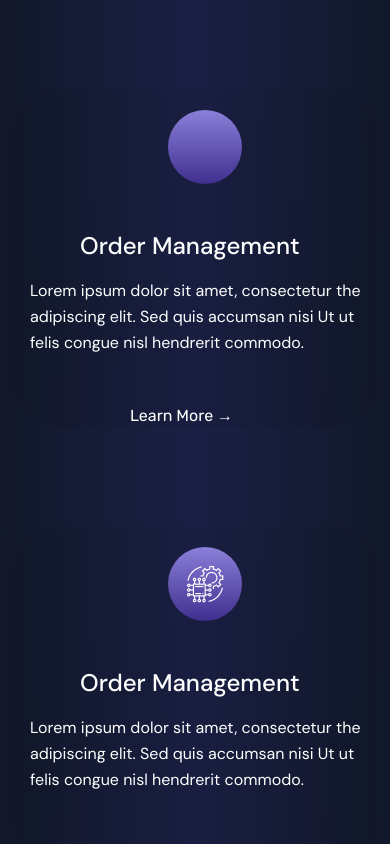
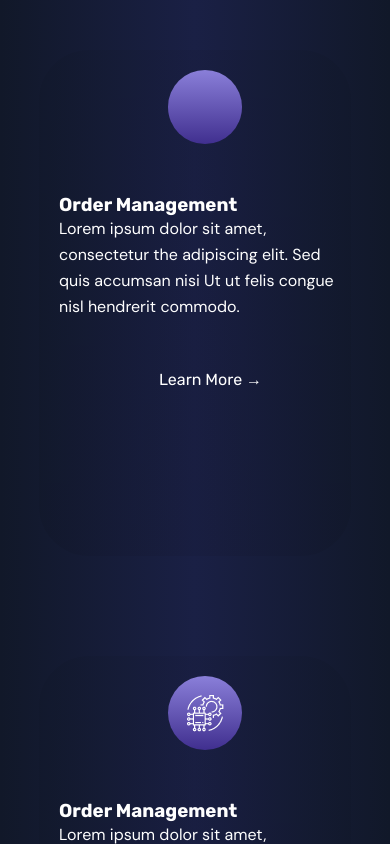
Before and after one commit to lazizbekxoljigitov-tech/game-zona, a website: page index.html in a window 390 px wide. Shown: the part 1156-2000 px from the top of the page. Drawn offline with Linux system fonts and the light colour scheme.

Commit message:
bhsdkkkb

```diff
--- a/index.html
+++ b/index.html
@@ -22,6 +22,17 @@
   <body>
     <header class="header cantenr">
       <nav class="navbar">
+        <div class="navbar__media--bar">
+          <div class="navbar__media--logo">
+            <img src="./image/Standard Collection 13.png" alt="" class="media--img">
+            <h2 class="media__logo--title">Zone.</h2>
+          </div>
+          <div class="navbar__bar">
+            <button class="navbar__bar--icons">
+              <i class="fa-solid fa-bars"></i>
+            </button>
+          </div>
+        </div>
         <div class="navbar__logo">
           <img
             src="./image/Standard Collection 13.png"
@@ -42,11 +53,6 @@
         </div>
         <div class="navbar__btn">
           <button class="navbar__lnks--btn">Contact Us</button>
-        </div>
-        <div class="navbar__bar">
-          <button class="navbar__bar--icons">
-            <i class="fa-solid fa-bars"></i>
-          </button>
         </div>
       </nav>
 
@@ -302,10 +308,10 @@
           <h3 class="subscribe__title--name">
             Subscribe to get the Latest News
           </h3>
-          <p class="subscribe__title--text">
+          <!-- <p class="subscribe__title--text">
             We recommended you to subscribe to our newspaper,drop your email
             below to get daily update about us
-          </p>
+          </p> -->
         </div>
 
         <div class="subscribe__inpute">
@@ -318,7 +324,7 @@
       </section>
     </main>
 
-    <footer class="footer cantenr">
+    <!-- <footer class="footer cantenr">
       <section class="footer__title">
         <div class="footer__title--logo">
           <img
@@ -349,6 +355,6 @@
           <i class="fa-brands fa-pinterest"></i>
         </div>
       </section>
-    </footer>
+    </footer> -->
   </body>
 </html>
--- a/style.css
+++ b/style.css
@@ -12,8 +12,9 @@
 
 .cantenr {
   max-width: 1200px;
-  width: 100%;
   margin: auto;
+  padding-left: 15px;
+  padding-right: 15px;
 }
 
 body {
@@ -200,21 +201,7 @@ body {
   margin-top: 20px;
 }
 
-.service__card {
-  width: 370px;
-  height: 337px;
-  display: flex;
-  flex-direction: column;
-  gap: 50px;
-  align-items: center;
-  background: linear-gradient(#0000000d, #0000000f);
-  border-radius: 50px;
-  padding-left: 20px;
-  transition: all 0.5s ease-in-out;
-  cursor: pointer;
-}
-
-.service__card--title__title {
+c .service__card--title__title {
   font-family: DM Sans;
   font-weight: 500;
   font-size: 24px;
@@ -243,8 +230,9 @@ body {
 .service__cards {
   display: flex;
   flex-direction: row;
+  justify-content:center ;
   flex-wrap: wrap;
-  gap: 30px;
+  gap: 60px;
   margin-bottom: 100px;
 }
 
@@ -252,6 +240,10 @@ body {
   transform: scale(1.05);
   transition: all 0.5s ease-in-out;
   box-shadow: 4px 4px 26px 12px rgba(255, 255, 255, 0.2);
+}
+
+.service__card{
+  width: 500px;
 }
 
 .extra {
@@ -499,6 +491,12 @@ body {
     text-align: center;
   }
 
+  .cantenr {
+    max-width: 1062px;
+    margin: auto;
+    padding-left: 15px;
+    padding-right: 15px;
+  }
   .header__title--title {
     text-align: center;
     display: flex;
@@ -620,12 +618,20 @@ body {
 }
 
 @media (max-width: 720px) {
+  .cantenr {
+    max-width: 720px;
+    margin: auto;
+    padding-left: 15px;
+    padding-right: 15px;
+  }
+
   .header__title--text {
     display: none;
   }
 
   .navbar__logo {
-    margin-right: 350px;
+    display: none;
+    margin-left: 100px;
   }
 
   .service__title--subtitle {
@@ -686,6 +692,11 @@ body {
     margin-bottom: 60px;
     /* position: relative; */
   }
+
+  .subscribe {
+    height: 100vh;
+  }
+
   .projects {
     display: flex;
     flex-direction: column;
@@ -703,4 +714,27 @@ body {
     color: white;
     flex-direction: column;
   }
+
+  .navbar__media--bar {
+    display: flex;
+    justify-content: space-between;
+  }
+  .service__card {
+    width: 80vw;
+    height: 60vh;
+    display: flex;
+    flex-direction: column;
+    gap: 50px;
+    align-items: center;
+    background: linear-gradient(#0000000d, #0000000f);
+    border-radius: 50px;
+    padding-left: 20px;
+    transition: all 0.5s ease-in-out;
+    cursor: pointer;
+  }
 }
+
+
+.navbar__media--bar{
+  display: none;
+}
```
Also changed, not shown: package.json (added, +11 -0 lines).
